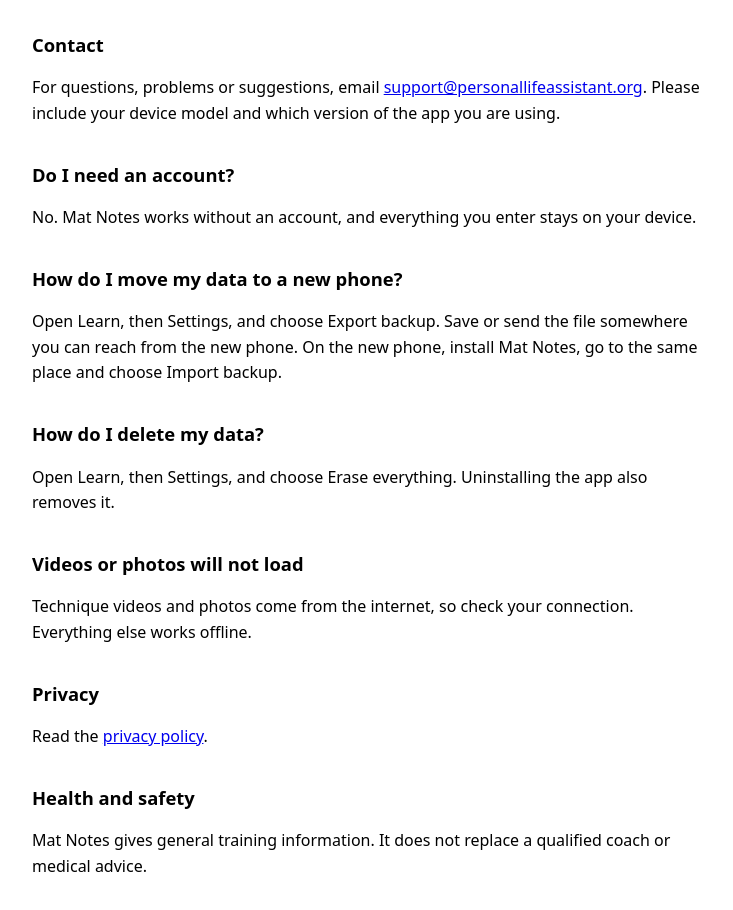
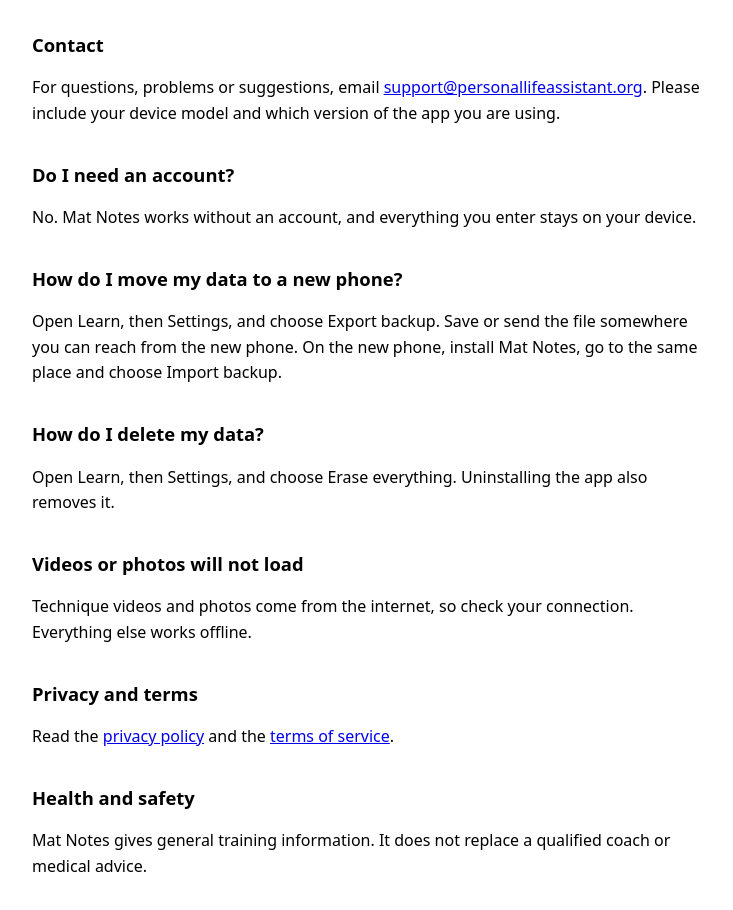
Before and after one commit to ffarrellster1976-max/mat-notes-site, a plain HTML site: page support.html in a window 1280 px wide. Shown: the part 166-1076 px from the top of the page, without its empty margins (268-1001 px from the left). Drawn offline with Linux system fonts and the light colour scheme.

Commit message:
Link the terms of service from the support page

```diff
--- a/support.html
+++ b/support.html
@@ -30,8 +30,8 @@
 <h2>Videos or photos will not load</h2>
 <p>Technique videos and photos come from the internet, so check your connection. Everything else works offline.</p>
 
-<h2>Privacy</h2>
-<p>Read the <a href="privacy-policy.html">privacy policy</a>.</p>
+<h2>Privacy and terms</h2>
+<p>Read the <a href="privacy-policy.html">privacy policy</a> and the <a href="terms.html">terms of service</a>.</p>
 
 <h2>Health and safety</h2>
 <p>Mat Notes gives general training information. It does not replace a qualified coach or medical advice.</p>
```
